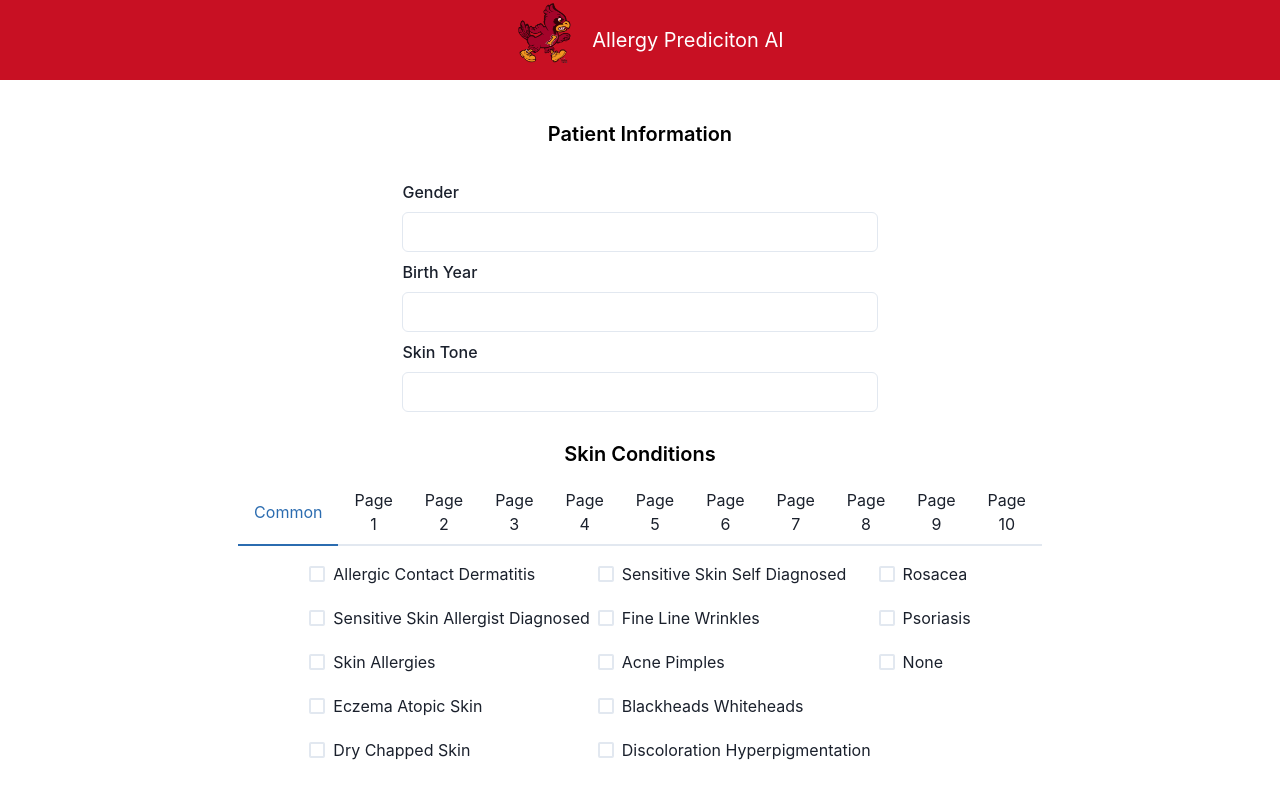
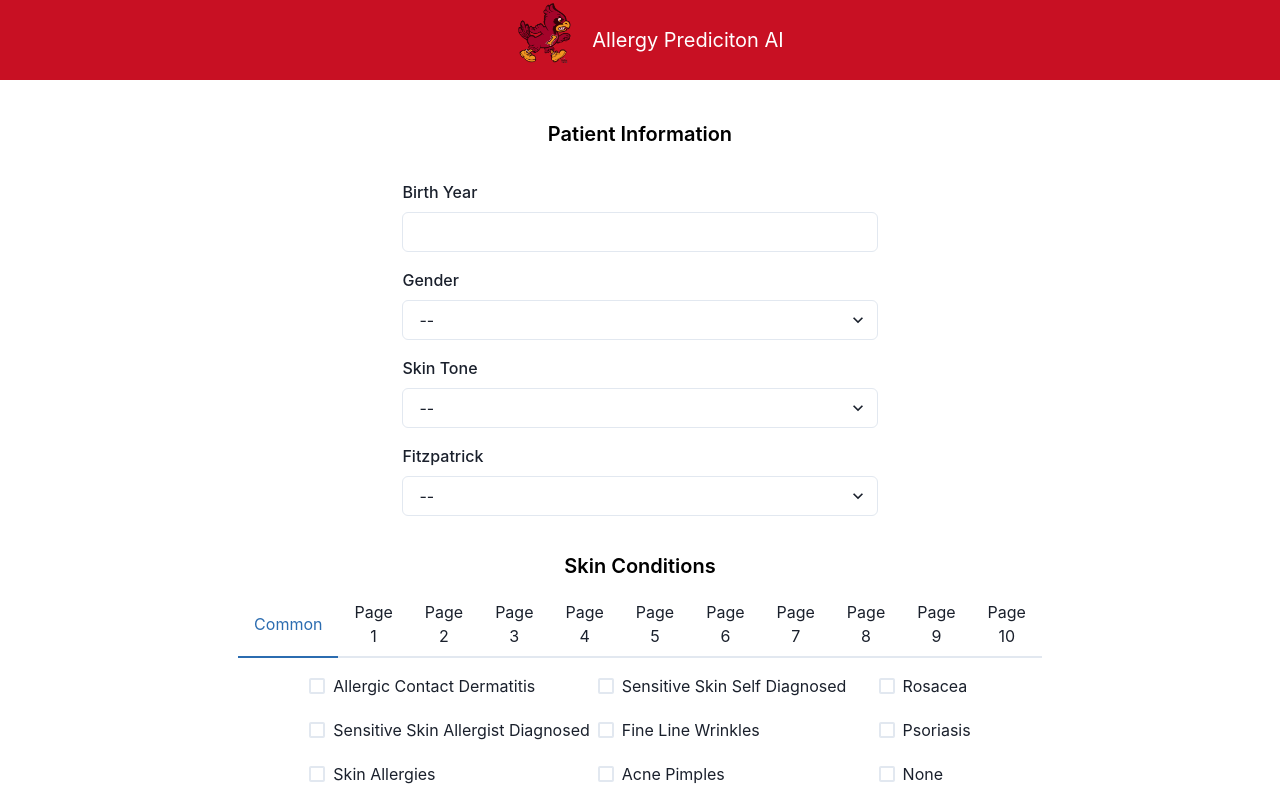
Before and after one commit to trembleyjr/senior_design_may24-48, a React (Create React App) app in the folder frontend/: page / in a window 1280 px wide. Shown: the top 800 px of the page. Built offline with nearby package versions, Linux system fonts and the light colour scheme.

Commit message:
add fitzpatrick field, use dropdowns and constrict input

```diff
--- a/frontend/src/App.js
+++ b/frontend/src/App.js
@@ -9,16 +9,18 @@ function App() {
   const [viewResult, setViewResult] = useState(false);
   const [prediciton, setPrediction] = useState("");
   const [showSubmitError, setShowSubmitError] = useState(false);
+  const [errorMsg, setErrorMsg] = useState('');
 
   // Form Data State
   const [formData, setFormData] = useState({
     gender: '',
     birth_year: '',
     skin_tone: '',
+    fitzpatrick: '',
     skinConditions: []
   });
 
-  // Callback function to pass into InputFields for Text Box changes
+  // Callback function to pass into InputFields for Text Box / Dropdown changes
   const handleInputChange = (event) => {
     const { name, value } = event.target;
     setFormData({
@@ -45,11 +47,23 @@ function App() {
   const validateFields = () => {
     // Check if all text fields are filled out
     const isTextFieldsFilled = Object.entries(formData).filter(([key]) => key !== 'skinConditions').every(([key, value]) => typeof value === 'string' && value.trim() !== '');
+    if(!isTextFieldsFilled){
+      setErrorMsg('Please fill out all fields')
+    }
 
     // Check if at least one skin condition is selected
     const isSkinConditionSelected = formData.skinConditions.length > 0;
+    if(!isSkinConditionSelected){
+      setErrorMsg('Select at least one skin condition')
+    }
 
-    return (isTextFieldsFilled && isSkinConditionSelected)
+    // Birth Year should be 4 digits
+    const isBirthYearValid = formData.birth_year.length == 4
+    if(!isBirthYearValid){
+      setErrorMsg('Birth Year should be in the format YYYY')
+    }
+
+    return isTextFieldsFilled && isSkinConditionSelected && isBirthYearValid
   };
 
 
@@ -62,6 +76,7 @@ function App() {
       setShowSubmitError(true)
       return;
     }
+    setErrorMsg('')
 
     console.log('JSON Payload ', JSON.stringify(payload))
 
@@ -97,7 +112,12 @@ function App() {
           <>
 
             <div className="w-full flex flex-col items-center">
-              <InputFields handleInputChange={handleInputChange} showSubmitError={showSubmitError} handleCheckboxChange={handleCheckboxChange}/>
+              <InputFields
+                handleInputChange={handleInputChange}
+                showSubmitError={showSubmitError}
+                handleCheckboxChange={handleCheckboxChange}
+                errorMsg={errorMsg}
+              />
             </div>
             <div className="mt-6">
               <Button onClick={getPrediction} colorScheme="red">
--- a/frontend/src/components/InputFields.jsx
+++ b/frontend/src/components/InputFields.jsx
@@ -2,11 +2,9 @@ import React from "react";
 import {
   FormControl,
   FormLabel,
-  FormErrorMessage,
   FormHelperText,
   Input,
-  Button,
-  ButtonGroup,
+  Select
 } from "@chakra-ui/react";
 import SkinConditionSelection from "./SkinConditionSelection";
 
@@ -14,17 +12,25 @@ const InputFieldValue = (label, name) => {
   return { label: label, name: name };
 };
 
+const DropdownFieldValue = (label, name, values) => {
+  return { label: label, name: name, values: values};
+};
+
 const values = [
-  InputFieldValue("Gender", "gender"),
   InputFieldValue("Birth Year", "birth_year"),
-  InputFieldValue("Skin Tone", "skin_tone"),
 ];
 
-function InputFields({ showSubmitError, handleInputChange, handleCheckboxChange }) {
+const dropdownOptions = [
+  DropdownFieldValue("Gender", "gender", ['Male', 'Female', 'Other', 'Undisclosed']),
+  DropdownFieldValue("Skin Tone", "skin_tone", ['Brown', 'Dark', 'Fair', 'Light', 'Medium', 'Olive']),
+  DropdownFieldValue('Fitzpatrick', 'fitzpatrick', ['Blank', 'Darker-White', 'White-Fair', 'Light-Pale-White', 'Brown', 'Dark-Brown-Black', 'Light-Brown'])
+]
+
+function InputFields({ showSubmitError, handleInputChange, handleCheckboxChange, errorMsg }) {
   return (
     <div className="flex flex-col mt-auto justify-center items-center p-10">
        {showSubmitError && (
-              <h1 className="my-3 text-red-600">Please fill all fields and select at least 1 condition</h1>
+              <h1 className="my-3 text-red-600">{errorMsg}</h1>
         )}
       <h1 className="text-black text-xl font-semibold mb-8">
         Patient Information
@@ -35,13 +41,23 @@ function InputFields({ showSubmitError, handleInputChange, handleCheckboxChange
             {values.map((inputFieldValue, i) => (
               <div key={i}>
                 <FormLabel>{inputFieldValue.label}</FormLabel>
-                <Input name={inputFieldValue.name} onChange={handleInputChange}/>
+                <Input type="number" name={inputFieldValue.name} onChange={handleInputChange}/>
                 {inputFieldValue.name !== "" && (
                   <FormHelperText></FormHelperText>
                   )}
               </div>
             ))}
           </FormControl>
+          {dropdownOptions.map((option, i) => {
+            return (<div key={i} className="my-4">
+              <FormLabel>{option.label}</FormLabel>
+              <Select name={option.name} onChange={handleInputChange} placeholder="--">
+                {option.values.map((value, i) =>
+                <option value={value.toLowerCase()} key={i}>{value}</option>
+                )}
+              </Select>
+            </div>)
+          })}
         </div>
         <SkinConditionSelection handleCheckboxChange={handleCheckboxChange}/>
       </div>
```
